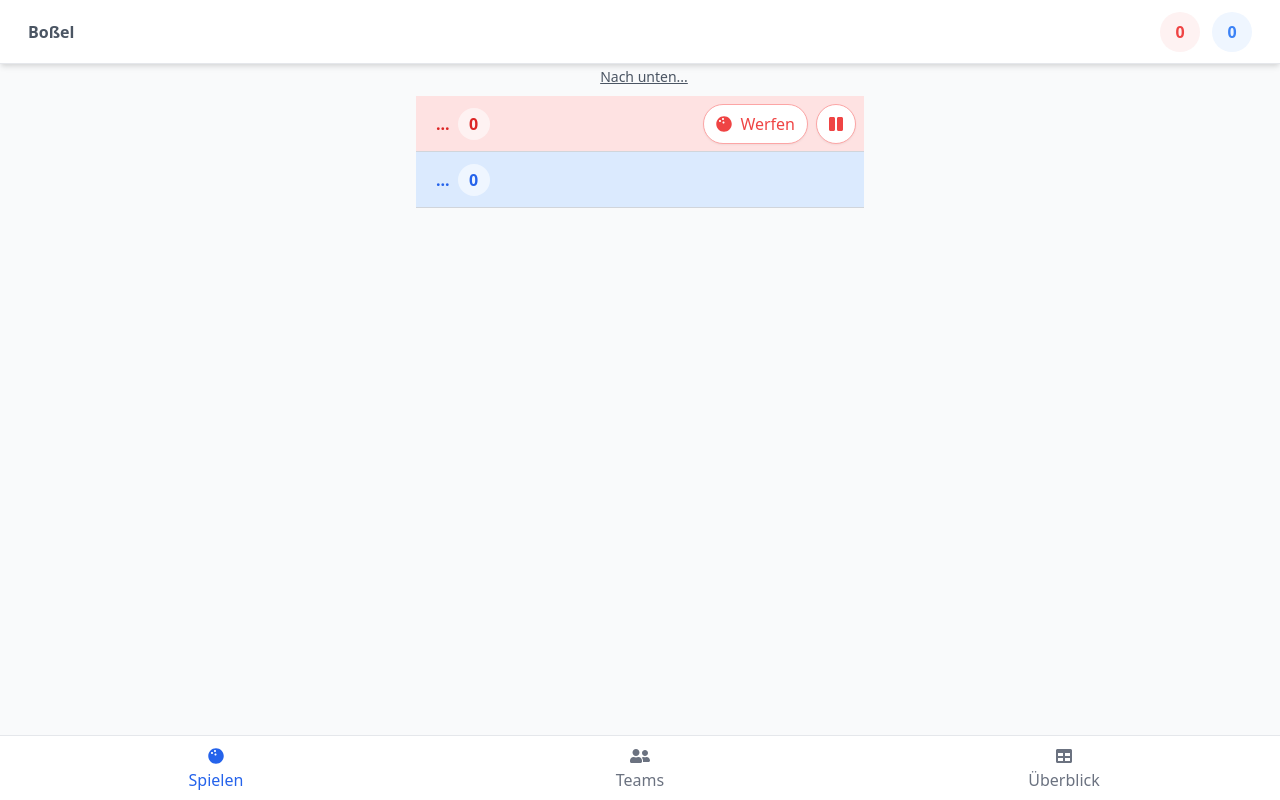
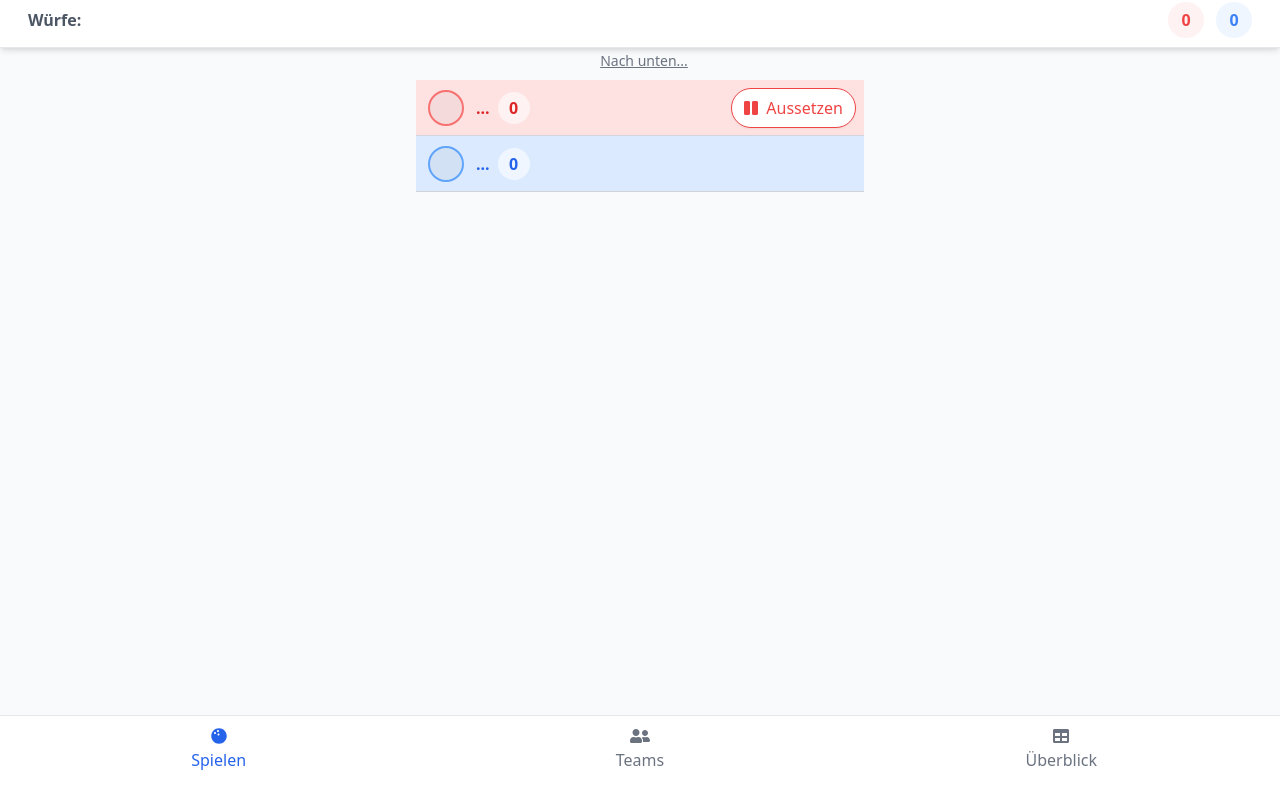
Before and after one commit to TorbenFricke/bossel, a React (Create React App) app: page / in a window 1280 px wide. Both pictures are taken after a click on the button "Spielen". Built offline with nearby package versions, Linux system fonts and the light colour scheme.

Commit message:
app works as pwa

```diff
--- a/src/App.js
+++ b/src/App.js
@@ -53,7 +53,7 @@ function App() {
     }, [timeline])
 
     return (
-        <div className={"bg-gray-50 dark:bg-gray-900 min-h-screen"}>
+        <div>
             <Header teams={teams} throws={throws}/>
 
             {navIndex === navOptions.timeline && <Timeline
--- a/src/Footer.js
+++ b/src/Footer.js
@@ -12,9 +12,9 @@ export const navOptions = {
 
 export function Footer({navIndex, setNavIndex, ...props}) {
     return (
-        <div className={"h-16"}>
+        <div className={"h-20"}>
             <div
-                className={"fixed bg-white dark:bg-black bottom-0 w-full border-t border-gray-200 dark:border-gray-600 flex py-2 px-2 space-x-2 justify-center drop-shadow"}>
+                className={"fixed bg-white dark:bg-black bottom-0 w-full border-t border-gray-200 dark:border-gray-600 flex px-2 space-x-0 justify-center drop-shadow"}>
                 <FooterNavButton
                     icon={faBowlingBall}
                     active={navIndex === navOptions.timeline}
@@ -40,10 +40,10 @@ export function Footer({navIndex, setNavIndex, ...props}) {
 
 function FooterNavButton({active, color, ...props}) {
     const activeClass = `text-blue-600 dark:text-white`
-    const inactiveClass = `hover:text-black dark:text-gray-500 text-gray-500`
+    const inactiveClass = `dark:text-gray-500 text-gray-500`
     return (
         <button
-            className={`text-center h-12 px-4 py-auto rounded-xl flex-1 transition ${active ? activeClass : inactiveClass} ` + props.className}
+            className={`text-center h-20 mb-1 pb-7 px-4 pt-2 rounded-xl flex-1 ${active ? activeClass : inactiveClass} ` + props.className}
             onClick={props.onClick}
         >
             <div>
--- a/src/Header.js
+++ b/src/Header.js
@@ -2,9 +2,10 @@ import React from "react";
 
 export function Header({teams, throws}) {
     return (
-        <div className={"sticky bg-white dark:bg-black border-b dark:border-gray-600 top-0 h-16 w-full flex px-7 py-2 shadow-md"}>
+        <div>
+            <div className={"fixed bg-white h-10 dark:bg-black border-b dark:border-gray-600 top-0 h-12 w-full px-7 pb-2 flex shadow-md"}>
                 <div className={"font-bold text-gray-600 dark:text-gray-200 my-auto"}>
-                Boßel
+                    Würfe:
                 </div>
                 <div className={"flex-grow"}/>
                 {
@@ -15,6 +16,8 @@ export function Header({teams, throws}) {
                     })
                 }
             </div>
+            <div className={"sticky h-12 z-0"}/>
+        </div>
     )
 }
 
@@ -23,7 +26,7 @@ export function ThrowsHeaderStat(props) {
         <div
             className={`
             text-${props.color}-500 bg-${props.color}-50 dark:bg-${props.color}-800 dark:text-${props.color}-100
-            my-auto h-10 w-10 text-center py-2 rounded-full
+            my-auto h-9 w-9 text-center pt-1.5 rounded-full
             ml-3 font-bold ` + props.className}>
             {props.children}
         </div>
--- a/src/Timeline.js
+++ b/src/Timeline.js
@@ -26,56 +26,62 @@ export function Timeline({timeline, teams, throws, setTimeline, className, ...pr
         setThrowOrder(findThrowOrder(teams, timeline))
     }, [teams, timeline]);
 
+    function saveAndReturnTimeline(newTimeline) {
+        saveToLocalstorage({timeline: newTimeline})
+        return newTimeline
+    }
 
     function performAction(playerId, action) {
         const timelineEntry = generateTimelineEntry(teams, playerId, action)
-        setTimeline(state => [...state, timelineEntry])
-        saveToLocalstorage({timeline: [...timeline, timelineEntry]})
+        setTimeline(state =>
+            saveAndReturnTimeline([...state, timelineEntry])
+        )
     }
 
-    function undoAction(index) {
-        timeline.splice(index, 1)
-        setTimeline(timeline)
-        saveToLocalstorage({timeline: timeline})
+    function undoAction(timestamp) {
+        setTimeline(state =>
+            saveAndReturnTimeline(state.filter(entry => entry.timestamp !== timestamp))
+        )
     }
+
+    const navDown = (
+            <a href={"#defaultScroll"} className={"underline ml-2 text-gray-500 text-sm"}>
+                Nach unten...
+            </a>
+        )
 
     return (
         <div className={className}>
             <div className={"max-w-md mx-auto"}>
                 <div className={"text-center mb-2"}>
                     {historyLength < timeline.length ?
-                        <div className={"mt-3"}>
+                        <div className={"mt-4"}>
                             <RoundButtonSmall onClick={() => setHistoryLength(historyLength + 10)}>
                                 Weitere Anzeigen...
                             </RoundButtonSmall>
                             <div className={"text-gray-500 ml-2 mt-1 text-sm"}>
                                 {timeline.length - historyLength} ausgebledet
-                                <a href={"#defaultScroll"} className={"underline ml-2"}>
-                                    Nach unten...
-                                </a>
+                                {navDown}
                             </div>
                         </div>
                         :
-                        <a href={"#defaultScroll"} className={"underline text-gray-600 text-sm ml-2"}>
-                            Nach unten...
-                        </a>
+                        navDown
                     }
                 </div>
                 <div>
                     {
                         timeline.slice(-historyLength).map((row, index) => {
                             const player = findPlayerById(teams, row.playerId)
-                            const isActive = index === timeline.length + activeIdx
+                            //const isActive = index === timeline.length + activeIdx
                             return <TimelinePlayer
                                 player={player}
-                                active={isActive}
-                                key={index - timeline.length}
+                                //active={isActive}
+                                key={row.timestamp}
                                 dead={true}
                                 timestamp={row.timestamp}
-                                actionIcon={row.action === actions.skip ? icons[actions.skip] : null}
+                                action={row.action}
                                 onClick={() => setActiveIdx(index - timeline.length)}
-                                onUndo={() => undoAction(
-                                    index + Math.max(0, timeline.length - historyLength))}
+                                onUndo={() => undoAction(row.timestamp)}
                                 color={findTeamByPlayerId(teams, player.id).color}
                             />
                         })
@@ -97,7 +103,7 @@ export function Timeline({timeline, teams, throws, setTimeline, className, ...pr
                                 throws={throws[player.id]}
                                 player={player}
                                 active={index === activeIdx}
-                                key={index}
+                                key={player.id + "_" + (index + timeline.length)}
                                 onClick={() => setActiveIdx(index)}
                                 onThrow={() => performAction(player.id, actions.throw)}
                                 onSkip={() => performAction(player.id, actions.skip)}
@@ -111,21 +117,51 @@ export function Timeline({timeline, teams, throws, setTimeline, className, ...pr
     )
 }
 
-function TimelinePlayer({setTimeline, player, throws, timestamp, color, ...props}) {
-    let classes = props.dead ?
-        `bg-white bg-${color}-${props.active ? "50" : "0"} } dark:bg-gray-800 border-gray-200 dark:border-black` :
-        `bg-${color}-100 border-gray-300 dark:bg-${color}-800 dark:bg-opacity-70 dark:border-black `
+function TimelinePlayer({setTimeline, player, throws, timestamp, color, action, ...props}) {
+    const [dead, setDead] = useState(action !== undefined)
+    const [timeoutRef, setTimeoutRef] = useState()
+
+    let classes = dead ?
+        `bg-white dark:bg-gray-800 border-gray-200 dark:border-black ` : // bg-${color}-${props.active ? "50" : "0"}
+        `bg-${color}-100 border-gray-300 dark:bg-${color}-900 dark:bg-opacity-70 dark:border-black `
+
+    function click(handler=props.onThrow) {
+        setDead(!dead)
+        if (timeoutRef !== undefined) {
+            clearTimeout(timeoutRef)
+            setTimeoutRef()
+        } else {
+            let timeout = setTimeout(() => {
+                setDead(!dead)
+                dead ? props.onUndo() : handler()
+            }, 1000)
+            setTimeoutRef(timeout)
+        }
+    }
 
     return (
         <div
-            className={`first:border-t border-b
-            pl-5 pr-2 h-14 text-${color}-600 dark:text-${color}-400 ` + classes}
+            className={`first:border-t border-b transition duration-700
+            pl-3 pr-2 h-14 text-${color}-600 dark:text-${color}-400 ` + classes}
             onClick={props.onClick}
         >
             <div className={"flex"}>
+                <div
+                    className={
+                        `w-9 h-9 rounded-full mt-2.5 mr-3 text-center border-2
+                        ${dead ? "text-opacity-50 border-opacity-50" : ""} border-${color}-400
+                        bg-gray-700 dark:bg-black bg-opacity-5 dark:bg-opacity-30
+                        text-${color}-500 dark:text-${color}-300 dark:border-${color}-300`
+                    }
+                    onClick={() => click(props.onThrow)}
+                >
+                    {dead &&
+                        <FontAwesomeIcon icon={faUndo} className={"mt-2"}/>
+                    }
+                </div>
                 <div className={`flex-initial truncate my-4 font-bold`}>
+                    {action === actions.skip && <FontAwesomeIcon icon={icons[action]} className={"mr-2 mt-1"}/>}
                     {player.name || "..."}
-                    {props.actionIcon && <FontAwesomeIcon icon={props.actionIcon} className={"ml-2 mt-1"}/>}
                     {timestamp !== undefined &&
                     <span className={`font-normal ml-2 text-sm text-opacity-70`}>
                         {moment(timestamp).locale("de").fromNow()}
@@ -134,31 +170,30 @@ function TimelinePlayer({setTimeline, player, throws, timestamp, color, ...props
                 </div>
                 {throws !== undefined &&
                     <div className={`ml-2 mt-3 font-bold flex-initial h-8 w-8 pt-1 text-center rounded-full
-                    bg-${color}-50 dark:bg-${color}-900`}>
+                    bg-${color}-50 dark:bg-${color}-900 ${dead ? " transition-opacity opacity-0" : ""}`}>
                         {throws}
                     </div>
                 }
                 <div className={"flex-grow"}/>
                 <div className={"flex-0"}>
-                    {props.active && !props.dead &&
-                        <ThrowButtons onThrow={props.onThrow} onSkip={props.onSkip} color={color}/>}
-                    {props.active && props.dead &&
-                        <UndoButtons onUndo={props.onUndo}/>}
+                    {props.active && action === undefined && <ThrowButtons
+                        onThrow={() => click(props.onThrow)}
+                        onSkip={() => click(props.onSkip)}
+                        color={color}
+                        className={dead ? "transition-opacity opacity-0" : ""}
+                    />}
                 </div>
             </div>
         </div>
     )
 }
 
-function ThrowButtons(props) {
+function ThrowButtons({className, ...props}) {
     return (
         <div className={"flex mt-2"}>
-            <RoundButton className={"flex-grow mr-1"} onClick={props.onThrow} color={props.color}>
-                <FontAwesomeIcon icon={icons[actions.throw]} className={"mr-2"}/>
-                Werfen
-            </RoundButton>
-            <RoundButton className={"flex-grow ml-1"}  onClick={props.onSkip} color={props.color}>
-                <FontAwesomeIcon icon={icons[actions.skip]} className={""}/>
+            <RoundButton className={"flex-grow ml-1 " + className}  onClick={props.onSkip} color={props.color}>
+                <FontAwesomeIcon icon={icons[actions.skip]} className={"mr-2"}/>
+                Aussetzen
             </RoundButton>
         </div>
     )
@@ -176,8 +211,8 @@ function UndoButtons(props) {
 function RoundButton({color="gray", ...props}) {
     return (
         <button
-            className={`bg-white dark:bg-black dark:bg-opacity-30 border border-${color}-300 hover:border-${color}-700
-            text-${color}-500 dark:text-${color}-300 hover:text-${color}-800 h-10 py-auto px-3 rounded-full shadow-sm ` + props.className}
+            className={`bg-white dark:bg-black dark:bg-opacity-30 border border-${color}-500 dark:border-${color}-300
+            text-${color}-500 dark:text-${color}-300 h-10 py-auto px-3 rounded-full shadow-sm ` + props.className}
             onClick={props.onClick}
         >
             {props.children}
@@ -188,8 +223,8 @@ function RoundButton({color="gray", ...props}) {
 function RoundButtonSmall(props) {
     return (
         <button
-            className={`bg-white dark:bg-gray-800 dark:text-gray-400 border border-gray-400 hover:border-gray-700 text-gray-600
-            hover:text-gray-800 py-1 text-sm px-3 rounded-full shadow-sm ` + props.className}
+            className={`bg-white dark:bg-gray-800 dark:text-gray-400 border border-gray-400 text-gray-600
+            py-1 text-sm px-3 rounded-full shadow-sm ` + props.className}
             onClick={props.onClick}
         >
             {props.children}
--- /dev/null
+++ b/tailwind.config.js
@@ -0,0 +1,26 @@
+module.exports = {
+  purge: {
+    content: ['./src/**/*.{js,jsx,ts,tsx}', './public/index.html'],
+    options: {
+      safelist: [
+        /^bg-\S*-\d{3}/,
+        /^text-\S*-\d{3}/,
+        /^border-\S*-\d{3}/,
+        /^dark:bg-\S*-\d{3}/,
+        /^dark:text-\S*-\d{3}/,
+        /^dark:border-\S*-\d{3}/,
+      ] // optimize to exclude opacity and so on
+    }
+  },
+  darkMode: 'media', // or 'media' or 'class'
+  theme: {
+    extend: {},
+  },
+  variants: {
+    extend: {
+      borderRadius: ['first', 'last'],
+      borderWidth: ['last'],
+    },
+  },
+  plugins: [],
+}
```
Also changed, not shown: public/index.html (+4 -3 lines), src/Teams.js (+6 -6 lines), public/manifest.json, 1 other file (tests, documents, lock files or other folders). Lines whose indentation alone changed are shown as unchanged.
